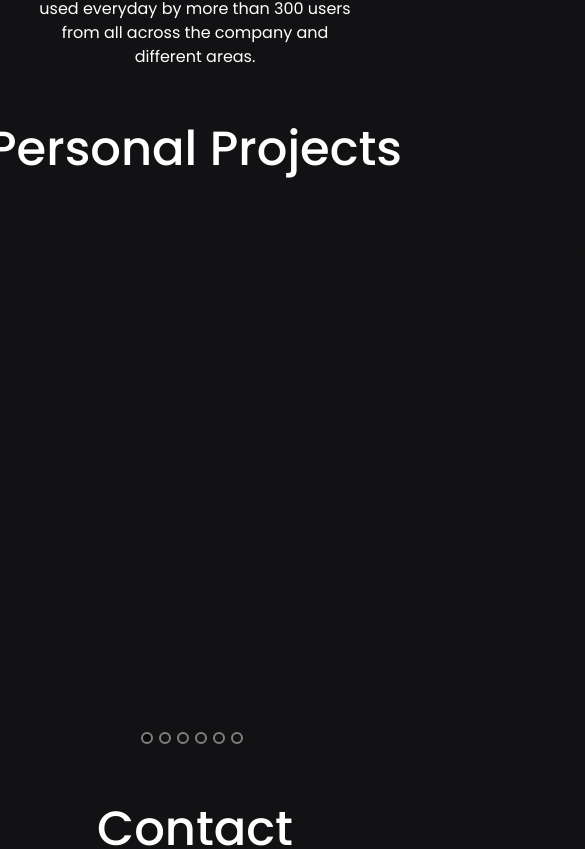
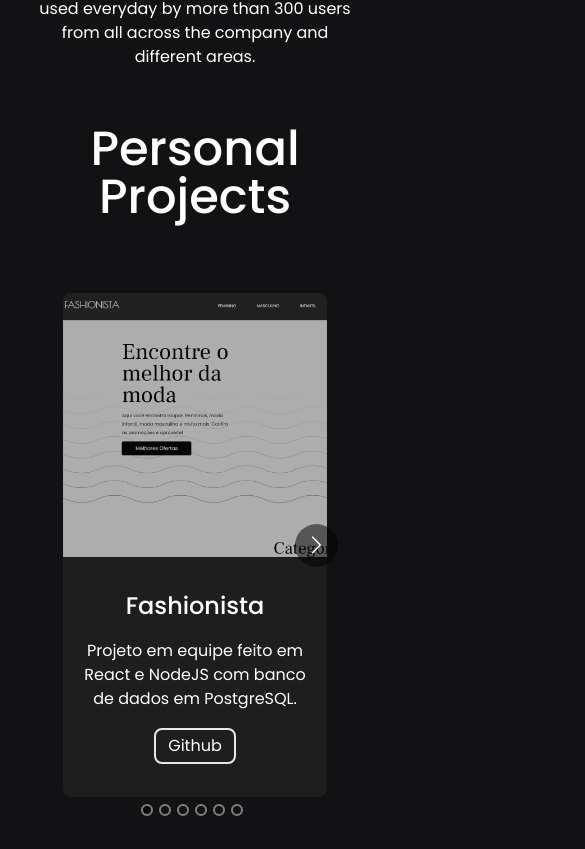
Before and after one commit to LukSantana/portfolio, a React (Vite) app: page / in a window 390 px wide. Shown: the part 3115-3964 px from the top of the page, 585 px wide, since content can reach past the window. Built offline with nearby package versions, Linux system fonts and the light colour scheme.

Commit message:
improved responsivity of projectcard

```diff
--- a/src/Components/ProjectCard/index.tsx
+++ b/src/Components/ProjectCard/index.tsx
@@ -14,7 +14,7 @@ const ProjectCard = ({
 	gitHubUrl,
 }: ProjectCardProps) => {
 	return (
-		<div className="flex flex-col justify-start items-center gap-4 backdrop-blur-sm bg-white/5 text-white relative m-6 rounded-lg h-[30rem] ease-in-out hover:-translate-y-1">
+		<div className="flex flex-col justify-start items-center gap-4 backdrop-blur-sm bg-white/5 text-white relative m-6 rounded-lg lg:min-h-[36rem] ease-in-out hover:-translate-y-1">
 			<a className="cursor-pointer" href={projectUrl} target="_blank">
 				{
 					<img
@@ -24,7 +24,7 @@ const ProjectCard = ({
 					/>
 				}
 			</a>
-			<div className="flex flex-col items-center justify-center h-1/3 gap-2 px-3">
+			<div className="flex flex-col items-center justify-evenly min-h-[calc(14rem)] px-3">
 				<h2 className="font-medium text-2xl">{title}</h2>
 				<span className="break-words text-center px-2">{description}</span>
 				<a
--- a/src/Components/Projects/index.tsx
+++ b/src/Components/Projects/index.tsx
@@ -56,10 +56,10 @@ const Projects = () => {
 
 	return (
 		<div
-			className="flex flex-col justify-center items-center gap-12"
+			className="flex flex-col justify-center items-center gap-12 w-[80%] max-w-full"
 			id="projects"
 		>
-			<h1 className="text-white text-5xl font-medium">Personal Projects</h1>
+			<h1 className="text-white text-5xl font-medium text-center">Personal Projects</h1>
 			<Carousel
 				additionalTransfrom={0}
 				arrows
```
